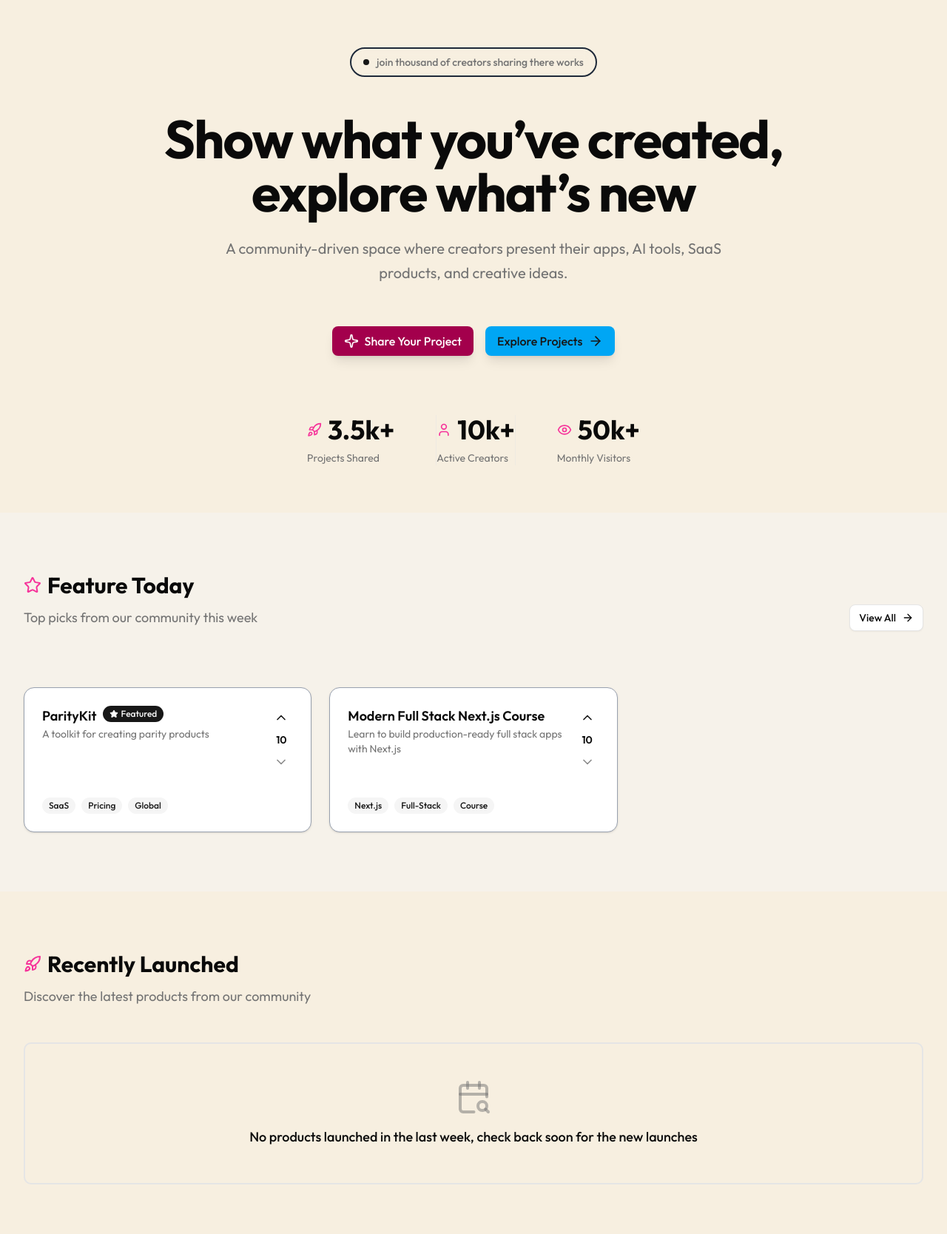
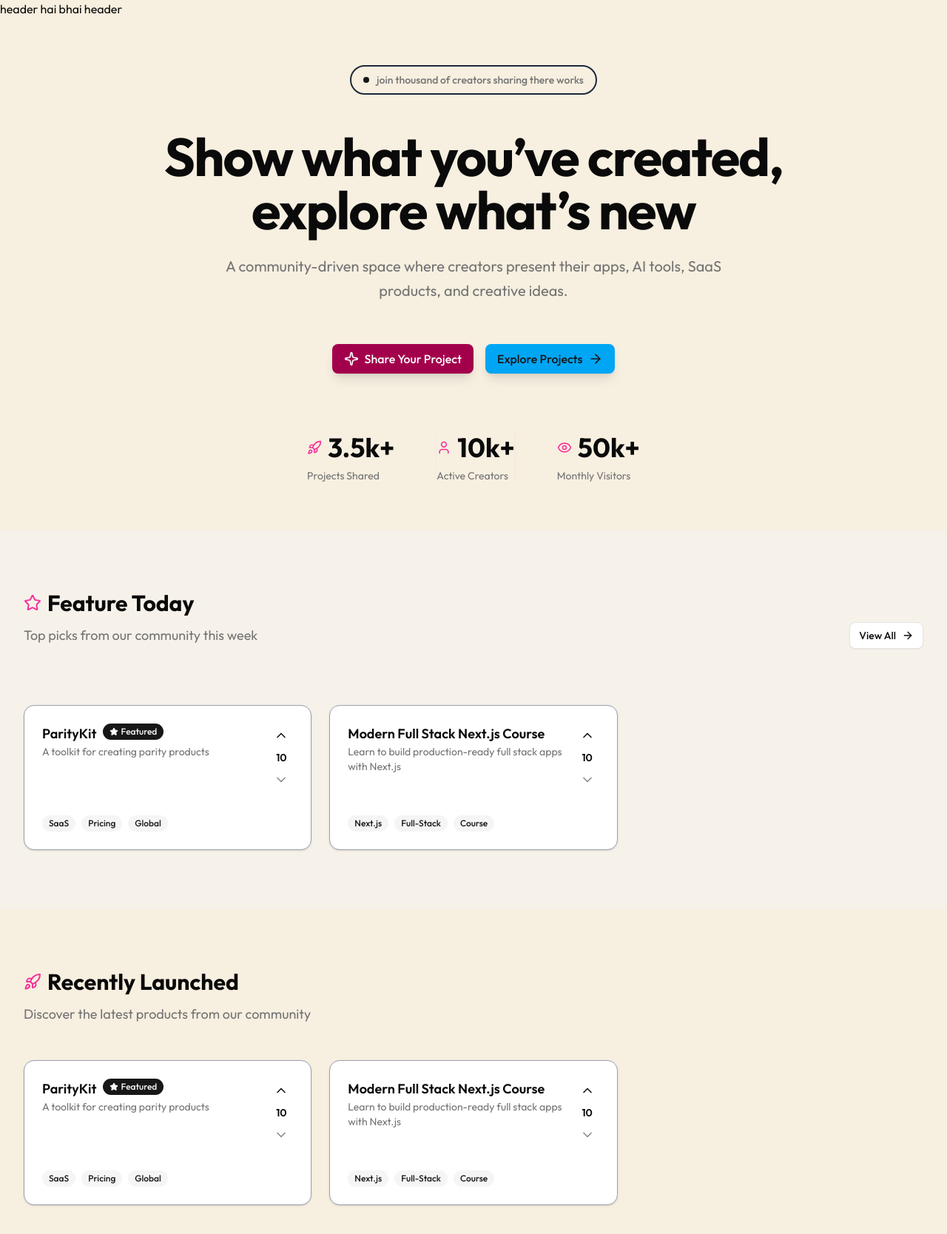
Before and after one commit to testgithubritgu/add-projects-next.js, a Next.js app: page / in a window 1280 px wide. Shown: the top 1668 px of the page at 74% size. Built offline with nearby package versions, Linux system fonts and the light colour scheme.

Commit message:
feat:added Empty component for empty state and added header for all pages in layout

```diff
--- a/app/layout.js
+++ b/app/layout.js
@@ -1,6 +1,7 @@
 import { Geist, Geist_Mono } from "next/font/google";
 import "./globals.css";
 import { Outfit } from "next/font/google"
+import Header from "@/components/landing-page/common/Header";
 
 const outfit = Outfit({
   subsets: ["latin"],
@@ -27,6 +28,7 @@ export default function RootLayout({ children }) {
       <body
         className={`${geistSans.variable} ${outfit.className} ${geistMono.variable} antialiased`}
       >
+        <Header/>
         {children}
       </body>
     </html>
--- /dev/null
+++ b/components/landing-page/common/Header.jsx
@@ -0,0 +1,17 @@
+import Link from 'next/link'
+import React from 'react'
+const Logo =() =>{
+    return (
+        <Link >
+        </Link>
+    )
+}
+const Header = () => {
+  return (
+    <div>
+      header hai bhai header
+    </div>
+  )
+}
+
+export default Header
--- a/components/landing-page/common/empty-state.jsx
+++ b/components/landing-page/common/empty-state.jsx
@@ -4,7 +4,7 @@ const EmptyState = ({message,icon:Icon}) => {
   return (
     <div className='wrapper empty-state'>
       {Icon && <Icon  className={"size-12 text-muted-foreground/50 mx-auto mb-4"}/>}
-      <p className='text-lg font-medium'>
+      <p className='text-lg text-muted-foreground'>
         {message}
       </p>
     </div>
--- a/components/landing-page/recently-launched-products.jsx
+++ b/components/landing-page/recently-launched-products.jsx
@@ -26,13 +26,13 @@ const recentlyLaunched = [
 ];
   return (
     <section className="py-20">
-      <div className="wrapper">
+      <div className="wrapper space-y-12">
         <SectionHeader
           icon={RocketIcon}
           description={"Discover the latest products from our community"}
           title={"Recently Launched"}
         />
-        {!recentlyLaunched.length > 0 ? (
+        {recentlyLaunched.length > 0 ? (
             <div className="grid-wrapper">
           {recentlyLaunched.map((product) => (
             <ProductCard key={product.id} product={product} />
```
Also changed, not shown: lib/utils.js (line endings or trailing spaces).
